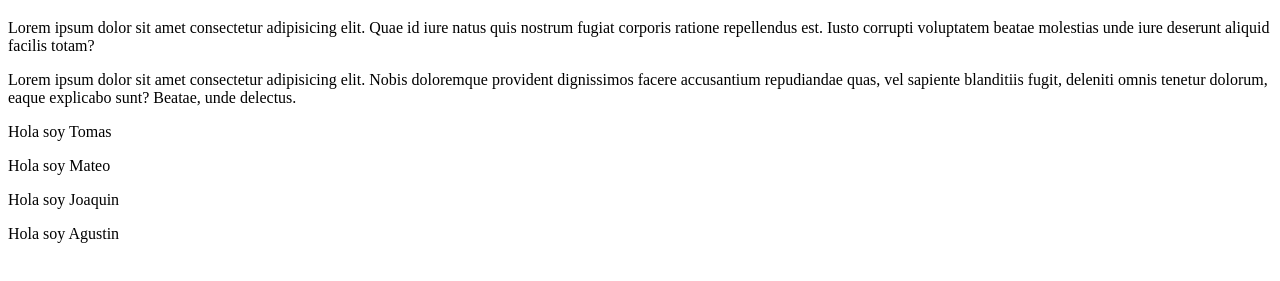
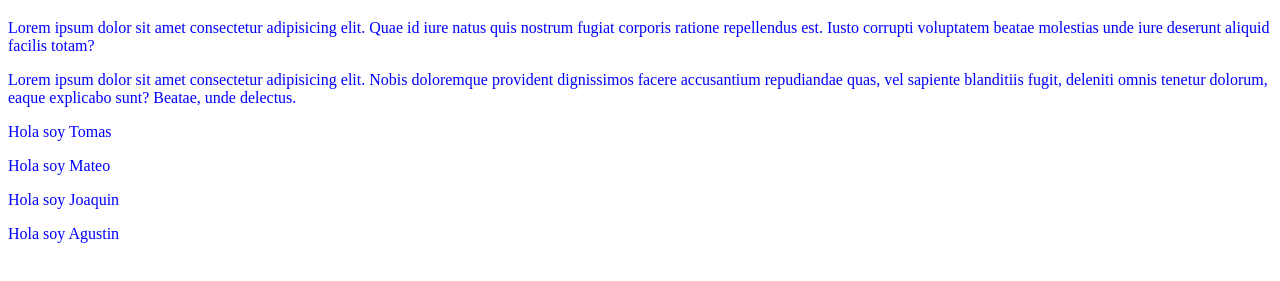
Before and after one commit to sosam1/tareagrupal, a plain HTML site: page index.html in a window 1280 px wide. Shown: the part 61-342 px from the top of the page. Drawn offline with Linux system fonts and the light colour scheme.

Commit message:
linkeo la hoja de estilos

```diff
--- a/index.html
+++ b/index.html
@@ -5,6 +5,7 @@
     <meta http-equiv="X-UA-Compatible" content="IE=edge">
     <meta name="viewport" content="width=device-width, initial-scale=1.0">
     <title>Document</title>
+    <link rel='stylesheet' href='style.css' type='text/css'>
 </head>
 <body>
 
```
